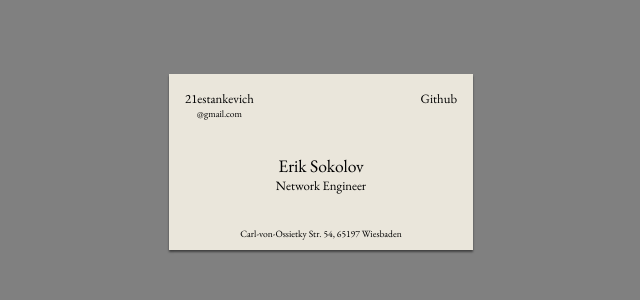
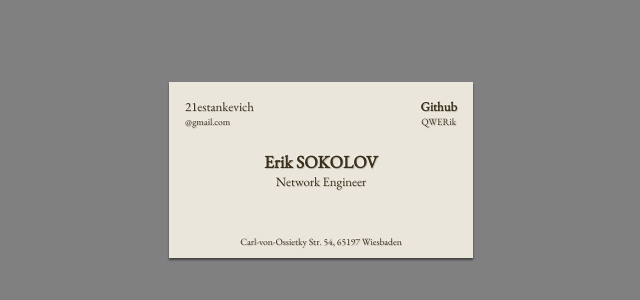
Before and after one commit to eriksokolov/sv, a SvelteKit app: page /card in a window 1280 px wide. Shown: the part 238-538 px from the top of the page, without its empty margins (319-959 px from the left). Built offline with nearby package versions, Linux system fonts and the light colour scheme.

Commit message:
change style of card, use bold, use Capital letters

```diff
--- a/src/routes/card/+page.svelte
+++ b/src/routes/card/+page.svelte
@@ -1,74 +1,89 @@
 <style>
-*{
+* {
   margin: 0;
   padding: 0;
   box-sizing: border-box;
 }
-:global(body){
+
+:global(body) {
   height: 100vh;
-    margin: 0;
   display: grid;
-    grid-template-columns: auto;
+  place-items: center;
   font-family: 'EB Garamond';
-    justify-content: center;
-    align-content: center;
   background-color: grey;
+}
 
-}
-.Card{
+.Card {
+  position: relative;
   padding: 1rem;
-    padding-bottom: 0.6rem;
   height: 11rem;
   width: 19rem;
   background-color: #eae6db;
-    box-shadow: 0 2px 2px  rgba(0, 0, 0, 0.5);
-    display: grid;
-    grid-template-areas:
-    "Head"
-    "Center"
-    "Tail";
-    align-content: space-between;
+  box-shadow: 0 2px 2px rgba(0, 0, 0, 0.5);
+  overflow: hidden;
 }
-.Head{
-    grid-area: Head;
+
+.Head {
+  position: absolute;
+  top: 1rem;
+  left: 1rem;
+  right: 1rem;
   display: flex;
   justify-content: space-between;
   font-size: 0.8rem;
+}
 
-}
-.Head a{
+.Head a {
   all: unset;
   cursor: pointer;
 }
-#at{
+
+#at {
+  font-size: 0.6rem;
+}
+
+.Small-Head {
+  font-size: 0.6rem;
+  text-align: center;
+}
+
+.Center {
+  position: absolute;
+  top: 50%;
+  left: 50%;
+  transform: translate(-50%, -50%);
+  text-align: center;
+}
+
+#Center-head {
+  font-size: 1.1rem;
+}
+
+#Center-tail {
+  font-size: 0.8rem;
+}
+
+.Tail {
+  position: absolute;
+  bottom: 0.6rem;
+  left: 1rem;
+  right: 1rem;
   display: flex;
   justify-content: center;
-    align-content: center;
   font-size: 0.6rem;
 }
-.Center{
-    grid-area: Center;
-    display: grid;
-    justify-content: center;
-    align-content: center;
-}
-#Center-head{
-    font-size: 1.1rem;
-    display: flex;
-    justify-content: center;
-}
-#Center-tail{
-    display: flex;
-    justify-content: center;
-    font-size: 0.8rem;
-}
-.Tail{
-    grid-area: Tail;
-    display: flex;
-    justify-content: space-around;
-    font-size: 0.6rem;
+
+.Card p,
+.Card a,
+#Center-head,
+#Center-tail {
+  color: #3a2f1c;
+  text-shadow:
+    0.8px 0.8px 0 #c8c4ba,
+   -0.8px -0.8px 0 #f5f2e7;
 }
 </style>
+
 <div class="Card">
   <div class="Head">
     <div class="Left-Head">
@@ -76,13 +91,16 @@
       <p id="at">@gmail.com</p>
     </div>
     <div class="Right-Head">
-            <a href="https://github.com/erikstankevich">Github</a>
+      <a href="https://github.com/erikstankevich"><strong>Github</strong></a>
+      <p class="Small-Head">QWERik</p>
     </div>
   </div>
+
   <div class="Center">
-        <p id="Center-head">Erik Sokolov</p>
+    <p id="Center-head"><strong>Erik SOKOLOV</strong></p>
     <p id="Center-tail">Network Engineer</p>
   </div>
+
   <div class="Tail">
     <p>Carl-von-Ossietky Str. 54, 65197 Wiesbaden</p>
   </div>
```
Lines whose indentation alone changed are shown as unchanged.
